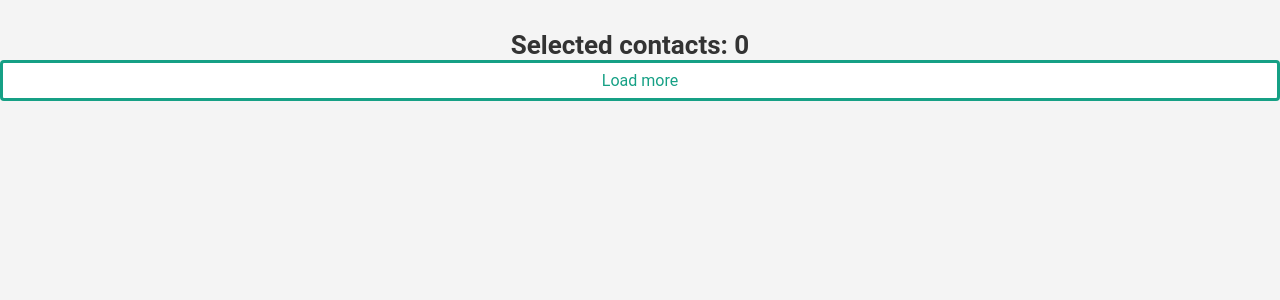
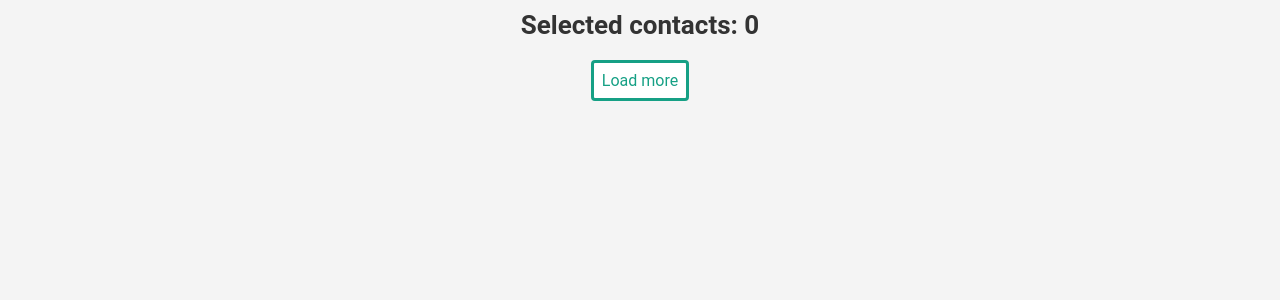
Before and after one commit to mmarkowicz/contact-list-ts, a React (Create React App) app: page / in a window 1280 px wide. Shown: the top 300 px of the page. Built offline with nearby package versions, Linux system fonts and the light colour scheme.

Commit message:
Fixed styles

```diff
--- a/src/App.css
+++ /dev/null
@@ -1,38 +0,0 @@
-.App {
-  text-align: center;
-}
-
-.App-logo {
-  height: 40vmin;
-  pointer-events: none;
-}
-
-@media (prefers-reduced-motion: no-preference) {
-  .App-logo {
-    animation: App-logo-spin infinite 20s linear;
-  }
-}
-
-.App-header {
-  background-color: #282c34;
-  min-height: 100vh;
-  display: flex;
-  flex-direction: column;
-  align-items: center;
-  justify-content: center;
-  font-size: calc(10px + 2vmin);
-  color: white;
-}
-
-.App-link {
-  color: #61dafb;
-}
-
-@keyframes App-logo-spin {
-  from {
-    transform: rotate(0deg);
-  }
-  to {
-    transform: rotate(360deg);
-  }
-}
--- a/src/App.tsx
+++ b/src/App.tsx
@@ -1,20 +1,36 @@
 import React from "react";
 import { useSelector } from "react-redux";
+import styled from "styled-components";
 import { contactsSelector } from "./state/contacts-state";
+import ContactsList from "./components/contacts-list/contacts-list";
 import FetchContacts from "./components/fetching-button/fetch-contacts";
-import ContactsList from "./components/contacts-list/contacts-list";
+
+const AppWrapper = styled.div`
+  height: 100%;
+  display: flex;
+  align-items: center;
+  flex-direction: column;
+  padding: 0 20px;
+`;
+
+const SelectedSection = styled.div`
+  color: #333333;
+  font-size: 26px;
+  font-weight: 700;
+  margin: 10px 0 20px;
+`;
 
 function App() {
   const { selectedContacts } = useSelector(contactsSelector);
 
   return (
-    <div className="App">
-      <div className="selected">
+    <AppWrapper>
+      <SelectedSection>
         Selected contacts: {selectedContacts.length}
-      </div>
+      </SelectedSection>
       <ContactsList />
       <FetchContacts />
-    </div>
+    </AppWrapper>
   );
 }
 
--- a/src/api.ts
+++ b/src/api.ts
@@ -1,7 +1,7 @@
 import mockData from "./mockData.json";
 
 let cursor = -1;
-const size = 10;
+const size = 1000;
 
 function delay(time: number) {
   return new Promise((resolve) => setTimeout(() => resolve(), time));
--- /dev/null
+++ b/src/components/contact-information/card-items.ts
@@ -0,0 +1,20 @@
+import styled from "styled-components";
+
+export const Name = styled.div`
+  color: #333333;
+  font-size: 26px;
+  font-weight: 700;
+`;
+
+export const JobTitle = styled.div`
+  color: #e74c3c;
+  padding: 10px 0;
+  font-size: 20px;
+  font-weight: 400;
+`;
+
+export const EmailAddress = styled.div`
+  color: #666666;
+  font-size: 14px;
+  line-height: 1.8em;
+`;
--- a/src/components/contact-information/contact-information.tsx
+++ b/src/components/contact-information/contact-information.tsx
@@ -1,6 +1,7 @@
 import React from "react";
 import styled from "styled-components";
 import { IContact } from "src/state/types";
+import { Name, JobTitle, EmailAddress } from "./card-items";
 
 type WrapperConfig = {
   isSelected: boolean;
@@ -37,9 +38,9 @@ function ContactInformation({
   const handleClick = () => onClick(id);
   return (
     <Wrapper isSelected={isSelected} onClick={handleClick}>
-      <div className="firstNameLastName">{firstNameLastName}</div>
-      <div className="jobTitle">{jobTitle}</div>
-      <div className="emailAddress">{emailAddress}</div>
+      <Name>{firstNameLastName}</Name>
+      <JobTitle>{jobTitle}</JobTitle>
+      <EmailAddress>{emailAddress}</EmailAddress>
     </Wrapper>
   );
 }
--- a/src/components/contacts-list/contacts-list.tsx
+++ b/src/components/contacts-list/contacts-list.tsx
@@ -5,7 +5,12 @@ import {
   contactSelected,
   contactsSelector,
 } from "src/state/contacts-state";
+import styled from "styled-components";
 import ContactInformation from "../contact-information/contact-information";
+
+const List = styled.div`
+  width: 100%;
+`;
 
 const ContactsList = () => {
   const dispatch = useDispatch();
@@ -23,7 +28,7 @@ const ContactsList = () => {
   );
 
   return (
-    <div>
+    <List>
       {selectedContacts.map((contact) => (
         <ContactInformation
           key={contact.id}
@@ -39,7 +44,7 @@ const ContactsList = () => {
           onClick={select}
         />
       ))}
-    </div>
+    </List>
   );
 };
 
--- a/src/index.css
+++ b/src/index.css
@@ -1,7 +1,12 @@
 html,
 body,
 div#root {
+  margin: 0;
   height: 100%;
+}
+
+* {
+  box-sizing: border-box;
 }
 
 body {
@@ -16,39 +21,3 @@ code {
   font-family: source-code-pro, Menlo, Monaco, Consolas, "Courier New",
     monospace;
 }
-
-.App {
-  text-align: center;
-  display: flex;
-  flex-direction: column;
-  justify-content: center;
-  align-items: space-between;
-  margin: 20px 0;
-}
-
-.selected {
-  color: #333333;
-  font-size: 26px;
-  font-weight: 700;
-  margin: 10px 20px 0 0;
-}
-
-.firstNameLastName {
-  padding: 0 0 10px;
-  color: #333333;
-  font-size: 26px;
-  font-weight: 700;
-}
-
-.jobTitle {
-  padding: 0 0 20px;
-  color: #e74c3c;
-  font-size: 20px;
-  font-weight: 400;
-}
-
-.emailAddress {
-  color: #666666;
-  font-size: 14px;
-  line-height: 1.8em;
-}
```
